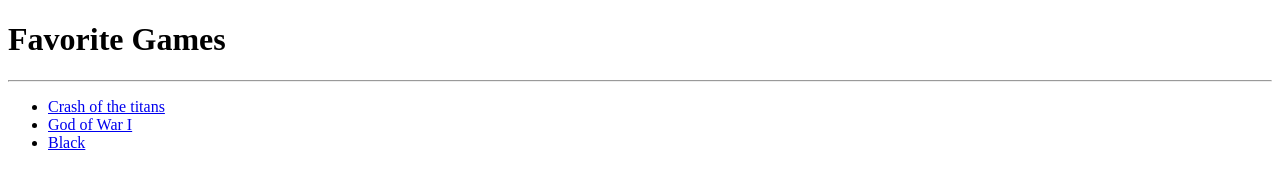
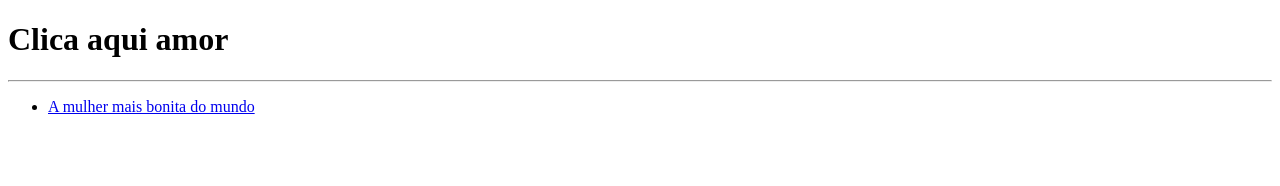
Before and after one commit to Dauxzi/Site, a plain HTML site: page Linked.html in a window 1280 px wide. Drawn offline with Linux system fonts and the light colour scheme.

Commit message:
Update Linked.html

```diff
--- a/Linked.html
+++ b/Linked.html
@@ -3,17 +3,15 @@
     <head>
         <meta charset="utf-8">
         <title>
-            Favorite Games
+            hehehe
         </title>
     </head>
     <body>
-        <h1>Favorite Games</h1>
+        <h1>Clica aqui amor</h1>
         <hr>
         <ul>
-           <li><a href="https://en.wikipedia.org/wiki/Crash_of_the_Titans">Crash of the titans</li> </a>
-           <li><a href="https://pt.wikipedia.org/wiki/God_of_War_(jogo_eletr%C3%B4nico_de_2005)">God of War I</a> </li>
-           <li><a href="https://pt.wikipedia.org/wiki/Black_(jogo_eletr%C3%B4nico)">Black</a></li>
-           </ul>
+           <li><a href="https://www.instagram.com/rhaii.sales/">A mulher mais bonita do mundo</li> </a>
+        </ul>
     </body>
 
 </html>
```
